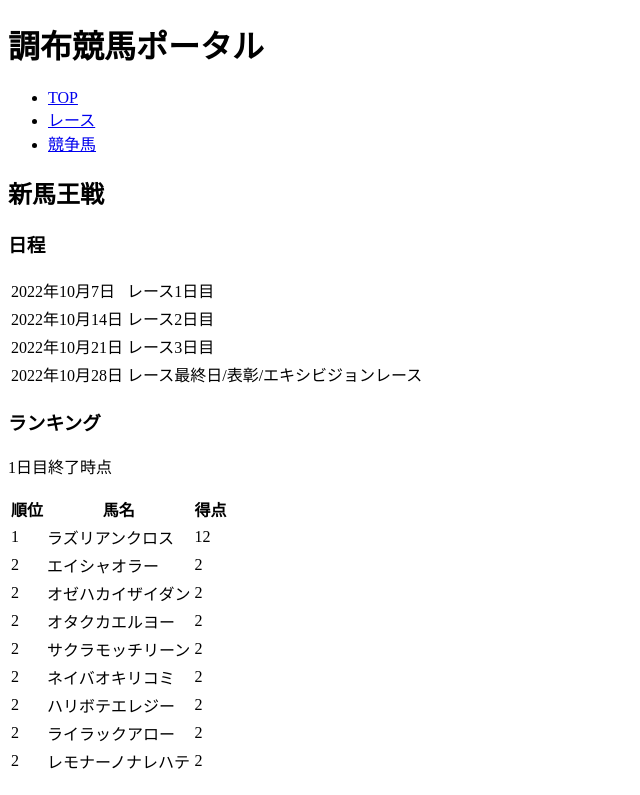
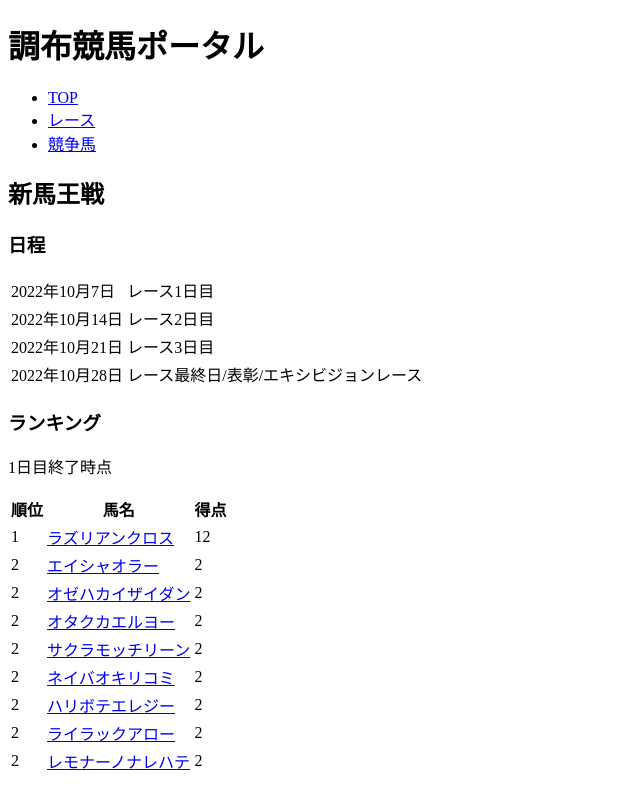
Before and after one commit to ueckoken/chofu-race-course, a Next.js app in the folder client/: page /special/shinbao in a window 1280 px wide. Shown: the top 795 px of the page, without its empty margins (0-640 px from the left). Built offline with nearby package versions, Linux system fonts and the light colour scheme.

Commit message:
ランキングにリンクを追加

```diff
--- a/client/src/pages/special/shinbao.tsx
+++ b/client/src/pages/special/shinbao.tsx
@@ -1,7 +1,71 @@
 import { FC } from "react";
+import Link from "next/link";
 import Head from "next/head";
 
 const SpecialPage: FC<{}> = () => {
+    const data = [
+        {
+            order: 1,
+            name: "ラズリアンクロス",
+            id: 9,
+            point: 12,
+        },
+        {
+            order: 2,
+            name: "エイシャオラー",
+            id: 3,
+            point: 2,
+        },
+        ,
+        {
+            order: 2,
+            name: "オゼハカイザイダン",
+            id: 8,
+            point: 2,
+        },
+        ,
+        {
+            order: 2,
+            name: "オタクカエルヨー",
+            id: 4,
+            point: 2,
+        },
+        ,
+        {
+            order: 2,
+            name: "サクラモッチリーン",
+            id: 7,
+            point: 2,
+        },
+        ,
+        {
+            order: 2,
+            name: "ネイバオキリコミ",
+            id: 2,
+            point: 2,
+        },
+        ,
+        {
+            order: 2,
+            name: "ハリボテエレジー",
+            id: 6,
+            point: 2,
+        },
+        ,
+        {
+            order: 2,
+            name: "ライラックアロー",
+            id: 10,
+            point: 2,
+        },
+        ,
+        {
+            order: 2,
+            name: "レモナーノナレハテ",
+            id: 1,
+            point: 2,
+        },
+    ];
     return (
         <>
             <Head>
@@ -40,51 +104,17 @@ const SpecialPage: FC<{}> = () => {
                     </tr>
                 </thead>
                 <tbody>
-                    <tr>
-                        <td>1</td>
-                        <td>ラズリアンクロス</td>
-                        <td>12</td>
-                    </tr>
-                    <tr>
-                        <td>2</td>
-                        <td>エイシャオラー</td>
-                        <td>2</td>
-                    </tr>
-                    <tr>
-                        <td>2</td>
-                        <td>オゼハカイザイダン</td>
-                        <td>2</td>
-                    </tr>
-                    <tr>
-                        <td>2</td>
-                        <td>オタクカエルヨー</td>
-                        <td>2</td>
-                    </tr>
-                    <tr>
-                        <td>2</td>
-                        <td>サクラモッチリーン</td>
-                        <td>2</td>
-                    </tr>
-                    <tr>
-                        <td>2</td>
-                        <td>ネイバオキリコミ</td>
-                        <td>2</td>
-                    </tr>
-                    <tr>
-                        <td>2</td>
-                        <td>ハリボテエレジー</td>
-                        <td>2</td>
-                    </tr>
-                    <tr>
-                        <td>2</td>
-                        <td>ライラックアロー</td>
-                        <td>2</td>
-                    </tr>
-                    <tr>
-                        <td>2</td>
-                        <td>レモナーノナレハテ</td>
-                        <td>2</td>
-                    </tr>
+                    {data.map((e) => (
+                        <tr key={`horse-${e?.id}`}>
+                            <td>{e?.order}</td>
+                            <td>
+                                <Link href={`horse/${e?.id}`}>
+                                    <a>{e?.name}</a>
+                                </Link>
+                            </td>
+                            <td>{e?.point}</td>
+                        </tr>
+                    ))}
                 </tbody>
             </table>
             <p>合計点の平均を得点とする。着順ごとの獲得点は以下の通り。</p>
```
